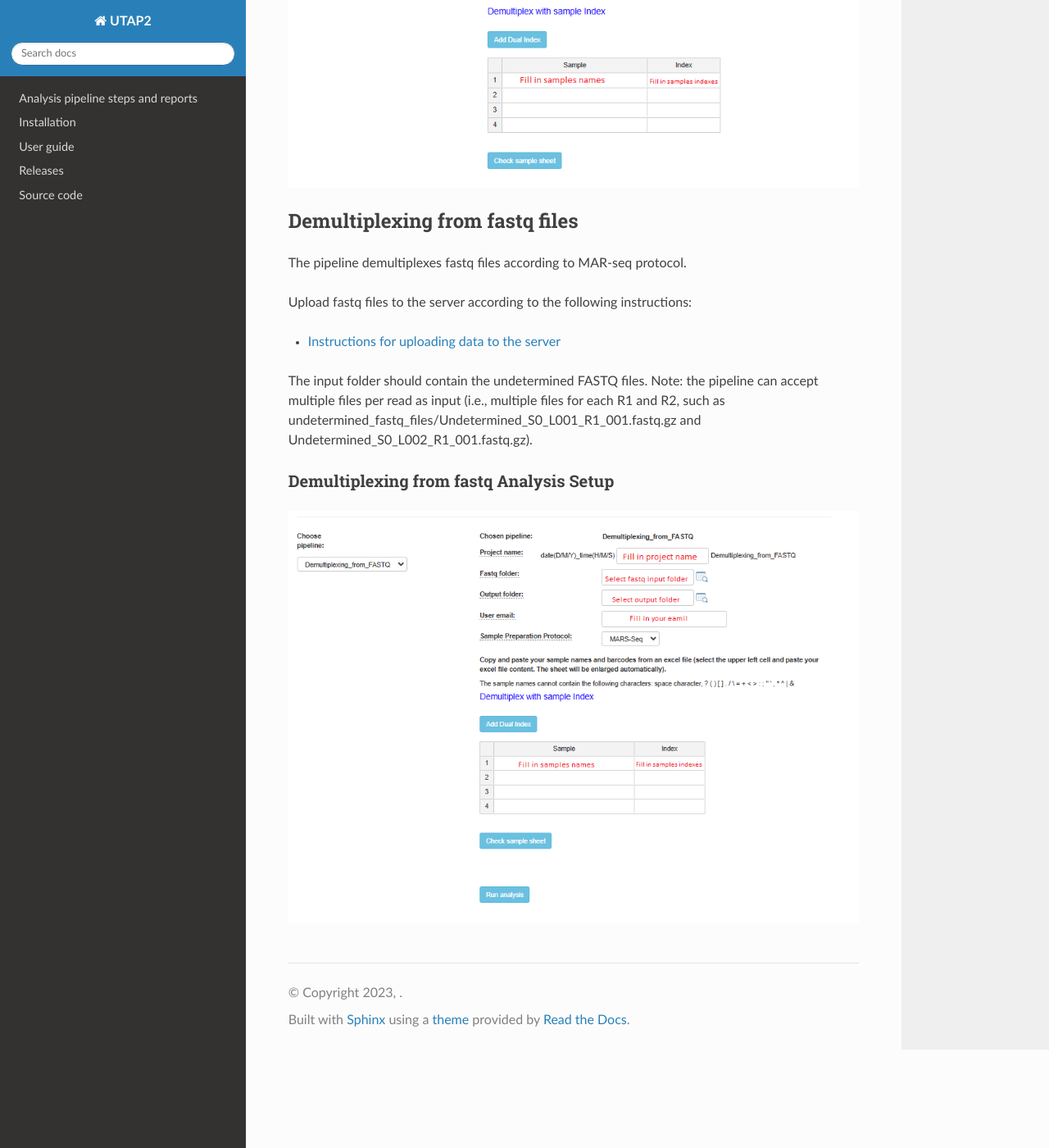
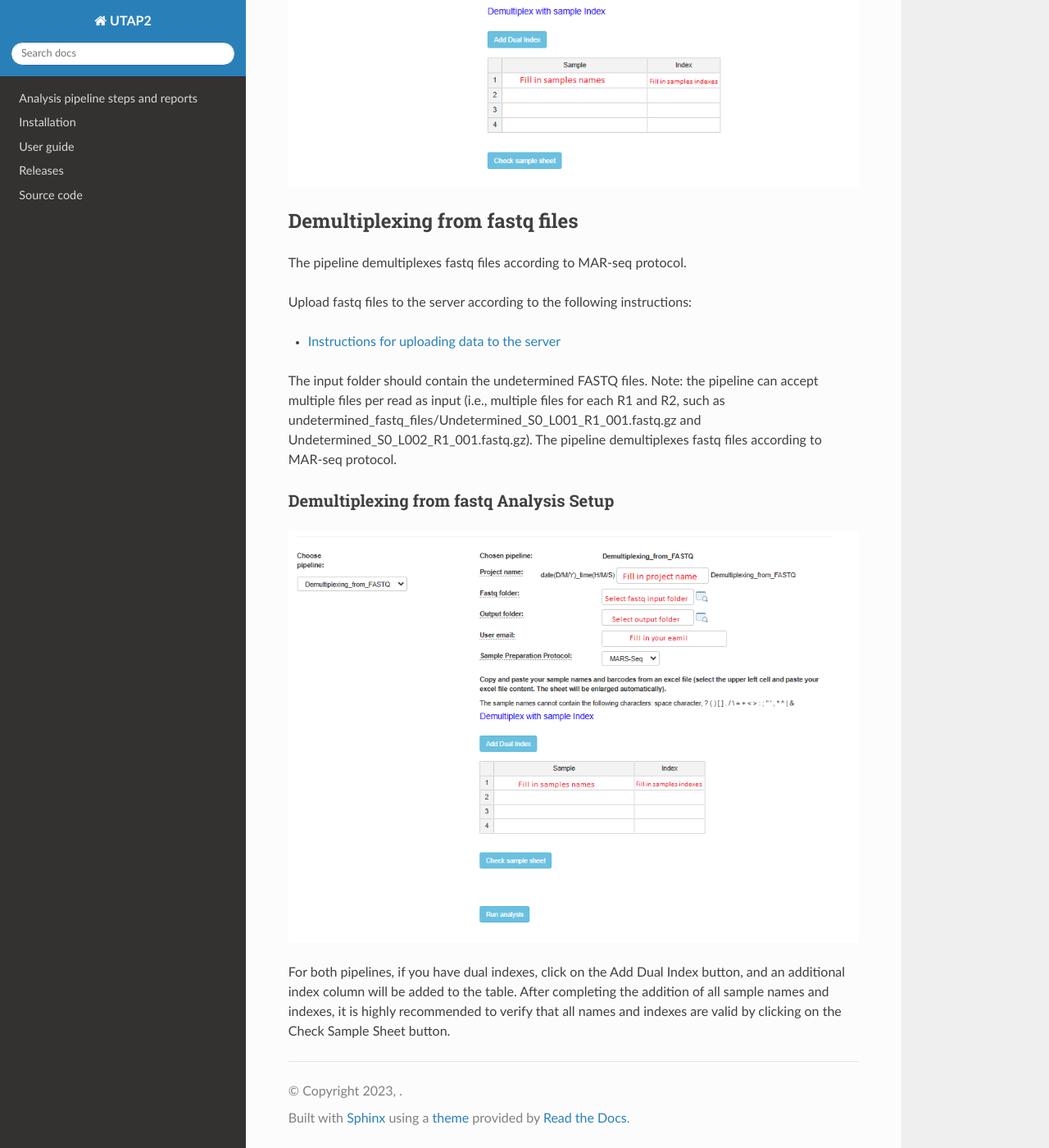
Before and after one commit to utap2/utap2, a Sphinx documentation site: the page built from docs/rst/run-demultiplexing.rst, in a window 1280 px wide and 1400 px high, scrolled down 877 px. Shown: the whole window at 82% size. Built offline with Sphinx 7.4.7 and the Read the Docs theme 3.1.0, drawn with Linux system fonts in a browser that asks for light colours; pages that are not in the unit, such as notebooks, are missing from menus.

Commit message:
Update run-demultiplexing.rst

```diff
--- a/docs/rst/run-demultiplexing.rst
+++ b/docs/rst/run-demultiplexing.rst
@@ -37,8 +37,14 @@ Upload fastq files to the server according to the following instructions:
 
 
 The input folder should contain the undetermined FASTQ files. Note: the pipeline can accept multiple files per read as input (i.e., multiple files for each R1 and R2, such as undetermined_fastq_files/Undetermined_S0_L001_R1_001.fastq.gz and Undetermined_S0_L002_R1_001.fastq.gz).
+The pipeline demultiplexes fastq files according to MAR-seq protocol.
+
 
 Demultiplexing from fastq Analysis Setup
 ======================================
 
 .. image:: ../figures/demultiplex_fastq.png
+
+
+For both pipelines, if you have dual indexes, click on the Add Dual Index button, and an additional index column will be added to the table.
+After completing the addition of all sample names and indexes, it is highly recommended to verify that all names and indexes are valid by clicking on the Check Sample Sheet button.
```
